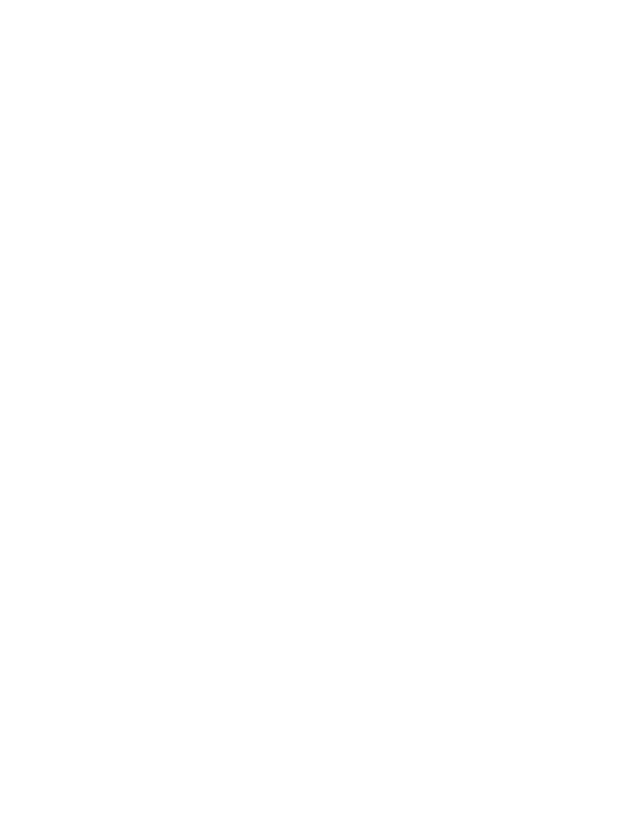
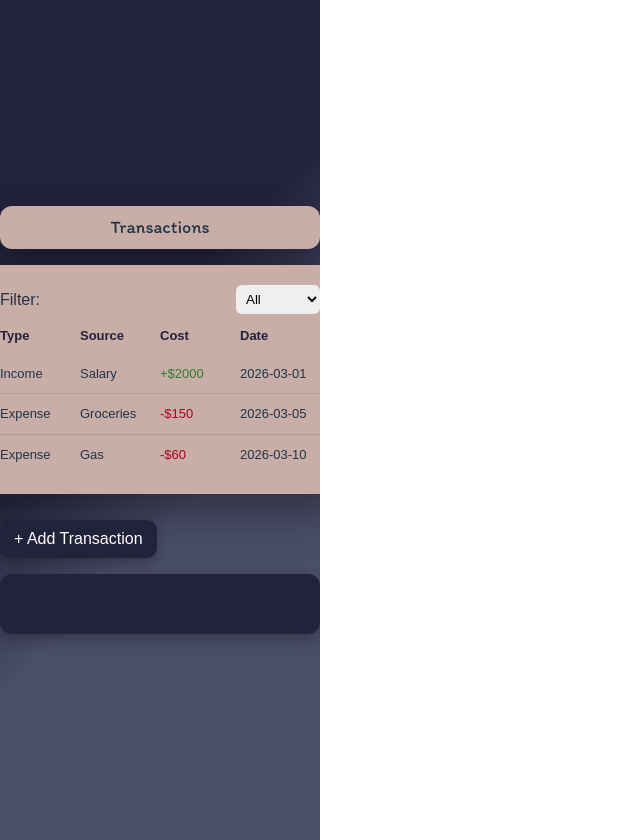
Before and after one commit to jaydenrrr22/CapstoneProject, a React app in the folder frontend/: page /transaction in a window 1280 px wide. Before the commit this address had no page. Shown: the whole page, without its empty margins (0-640 px from the left). Before the commit the page ends 800 px from the top, so only its background shows below. Built offline with nearby package versions, Linux system fonts and the light colour scheme; the HTML template or start-up script is replaced by a standard one.

Commit message:
Created Template for Transaction Page

```diff
--- a/frontend/src/App.jsx
+++ b/frontend/src/App.jsx
@@ -3,6 +3,7 @@
 import Login from "./pages/Login";
 import CreateAccount from "./pages/CreateAccount";
 import Dashboard from "./pages/Dashboard";
+import TransactionPage from "./pages/transaction";
 
 function App() {
 
@@ -17,6 +18,7 @@
         <Route path="/login" element={<Login />} />
         <Route path="/signup" element={<CreateAccount />} />
         <Route path="/dashboard" element={<Dashboard />} />
+        <Route path="/transaction" element={<TransactionPage />} />
 
       </Routes>
 
--- /dev/null
+++ b/frontend/src/pages/Transaction.css
@@ -0,0 +1,153 @@
+@import url('https://fonts.googleapis.com/css2?family=Itim&display=swap');
+
+/* Main Dashboard Container */
+.dashboard-container {
+  height: 100vh;
+  display: flex;
+  justify-content: flex-start;
+  align-items: center;
+  font-family: Arial, sans-serif;
+
+  background: linear-gradient(
+    135deg,
+    #22223b 0%,
+    #22223b 40%,
+    #4A4E69 60%,
+    #4A4E69 100%
+  );
+
+  overflow-y: auto;
+  padding-top: 20px;
+  padding-bottom: 20px;
+}
+
+/* Inner container */
+.dashboard-inner {
+  width: 320px;
+  display: flex;
+  flex-direction: column;
+  align-items: center;
+}
+
+/* Header */
+.dashboard-header {
+  width: 100%;
+  display: flex;
+  justify-content: space-between;
+  align-items: center;
+  margin-bottom: 16px;
+}
+
+.dashboard-header h1 {
+  flex: 1;
+  font-family: 'Itim', cursive;
+  background-color: #C9ADA7;
+  padding: 12px 16px;
+  border-radius: 12px;
+  box-shadow: 0 10px 30px rgba(0,0,0,0.25);
+  text-align: center;
+  margin: 0;
+  font-size: 18px;
+}
+
+/* Transactions Section */
+.transactions-section {
+  width: 100%;
+  padding: 20px;
+  border-radius: 12px;
+  background-color: #C9ADA7;
+  box-shadow: 0 20px 40px rgba(0,0,0,0.35);
+  margin-bottom: 16px;
+}
+
+/* Filter */
+.filter-row {
+  display: flex;
+  justify-content: space-between;
+  align-items: center;
+  margin-bottom: 12px;
+}
+
+.filter-row select {
+  padding: 6px;
+  border-radius: 6px;
+  border: none;
+}
+
+/* Table Header */
+.transaction-table-header {
+  display: grid;
+  grid-template-columns: repeat(4, 1fr);
+  font-weight: bold;
+  font-size: 13px;
+  margin-bottom: 8px;
+  color: #22223b;
+}
+
+/* Rows */
+.transaction-row {
+  display: grid;
+  grid-template-columns: repeat(4, 1fr);
+  padding: 10px 0;
+  font-size: 13px;
+  border-bottom: 1px solid rgba(0,0,0,0.1);
+}
+
+.transaction-row:last-child {
+  border-bottom: none;
+}
+
+/* Income / Expense colors */
+.expense {
+  color: #b00020;
+}
+
+.income {
+  color: #2e7d32;
+}
+
+/* Add Button */
+.add-transaction-btn {
+  align-self: flex-start;
+  margin-top: 10px;
+  padding: 10px 14px;
+  background-color: #22223B;
+  color: white;
+  border: none;
+  border-radius: 10px;
+  cursor: pointer;
+  box-shadow: 0 5px 15px rgba(0,0,0,0.3);
+  transition: all 0.2s ease;
+}
+
+.add-transaction-btn:hover {
+  background-color: #4A4E69;
+  transform: translateY(-2px);
+}
+
+/* Bottom Nav */
+.bottom-nav {
+  width: 100%;
+  display: flex;
+  justify-content: space-around;
+  align-items: center;
+  height: 60px;
+  margin-top: 16px;
+  background-color: #22223B;
+  border-radius: 12px;
+  box-shadow: 0 5px 15px rgba(0,0,0,0.3);
+}
+
+.bottom-nav button {
+  flex: 1;
+  background: none;
+  border: none;
+  color: white;
+  font-weight: bold;
+  font-size: 14px;
+  cursor: pointer;
+}
+
+.bottom-nav button:hover {
+  color: #C9ADA7;
+}
--- /dev/null
+++ b/frontend/src/pages/Transaction.jsx
@@ -0,0 +1,73 @@
+import React, { useState } from "react";
+import "./Transaction.css";
+
+const TransactionPage = () => {
+  const [filter, setFilter] = useState("All");
+
+  const mockTransactions = [
+    { id: 1, type: "Income", source: "Salary", cost: "+$2000", date: "2026-03-01" },
+    { id: 2, type: "Expense", source: "Groceries", cost: "-$150", date: "2026-03-05" },
+    { id: 3, type: "Expense", source: "Gas", cost: "-$60", date: "2026-03-10" },
+  ];
+
+  const filteredTransactions =
+    filter === "All"
+      ? mockTransactions
+      : mockTransactions.filter((t) => t.type === filter);
+
+  return (
+    <div className="dashboard-container">
+      <div className="dashboard-inner">
+
+        {/* Header */}
+        <div className="dashboard-header">
+          <h1>Transactions</h1>
+        </div>
+
+        {/* Transactions Card */}
+        <div className="transactions-section">
+
+          {/* Filter */}
+          <div className="filter-row">
+            <label>Filter:</label>
+            <select value={filter} onChange={(e) => setFilter(e.target.value)}>
+              <option value="All">All</option>
+              <option value="Income">Income</option>
+              <option value="Expense">Expense</option>
+            </select>
+          </div>
+
+          {/* Table Header */}
+          <div className="transaction-table-header">
+            <span>Type</span>
+            <span>Source</span>
+            <span>Cost</span>
+            <span>Date</span>
+          </div>
+
+          {/* Transactions */}
+          {filteredTransactions.map((t) => (
+            <div key={t.id} className="transaction-row">
+              <span>{t.type}</span>
+              <span>{t.source}</span>
+              <span className={t.type === "Expense" ? "expense" : "income"}>
+                {t.cost}
+              </span>
+              <span>{t.date}</span>
+            </div>
+          ))}
+        </div>
+
+        {/* Add Transaction Button */}
+        <button className="add-transaction-btn">+ Add Transaction</button>
+
+        {/* Bottom Navigation */}
+        <div className="bottom-nav">
+        </div>
+
+      </div>
+    </div>
+  );
+};
+
+export default TransactionPage;
```
